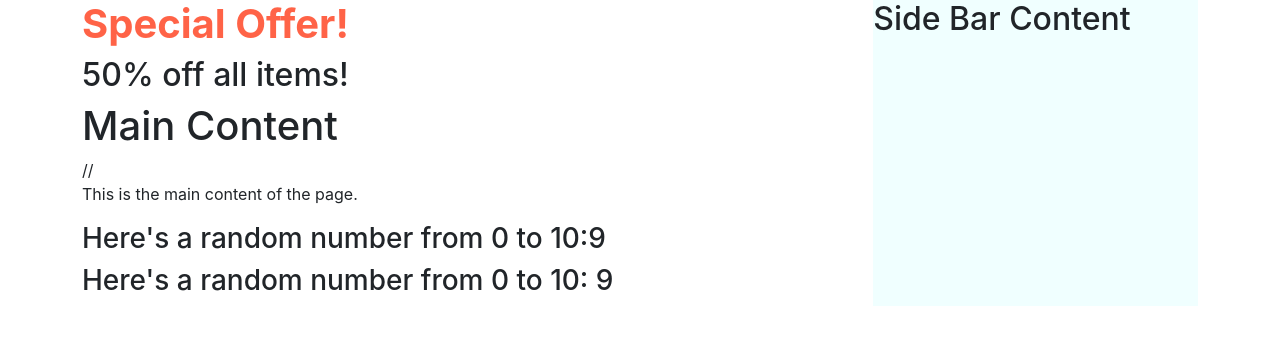
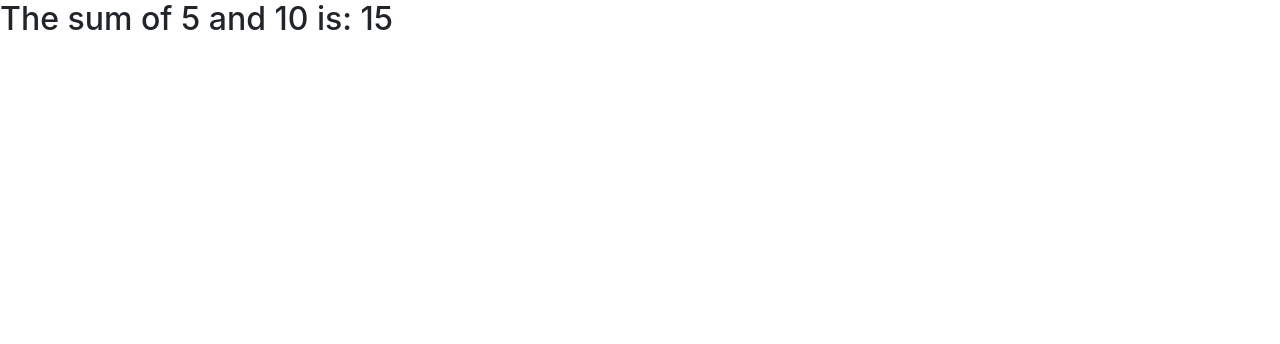
Before and after one commit to mlestrella843/React_Meta, a React (Create React App) app in the folder firstapp/: page / in a window 1280 px wide. Shown: the top 344 px of the page. Built offline with nearby package versions, Linux system fonts and the light colour scheme.

Commit message:
Expressions as props

```diff
--- a/firstapp/src/App.js
+++ b/firstapp/src/App.js
@@ -19,8 +19,10 @@ import Promo from "./components/styling_components/Promo";
 import Sidebar from "./components/styling_components/Sidebar";
 import './components/styling_components/style.css';
 
-import Example from "./components/ternary_operators/Example";
-import Example1 from "./components/ternary_operators/Example1";
+// import Example from "./components/ternary_operators/Example";
+// import Example1 from "./components/ternary_operators/Example1";
+
+import DisplaySum from "./components/expressions_as_props/expression1";
 
 
 function App() {
@@ -60,20 +62,31 @@ function App() {
 
     // FUNCTION USING STYLES adn Ternary Operators
 
+    // return (
+
+    //     <div className="container">
+    //         <div className="content">
+    //             <Promo heading="Special Offer!" promoSubHeading="50% off all items!" />
+    //             <h1>Main Content</h1>
+    //     //      <p>This is the main content of the page.</p>
+    //             <Example />
+    //             <Example1 />
+    //         </div>
+    //         <Sidebar />
+
+    //     </div>
+
+    // );
+
+    // Expressions as Props
+    const num1 = 5; // first number
+    const num2 = 10; // second number
+
     return (
-
-        <div className="container">
-            <div className="content">
-                <Promo heading="Special Offer!" promoSubHeading="50% off all items!" />
-                <h1>Main Content</h1>
-        //      <p>This is the main content of the page.</p>
-                <Example />
-                <Example1 />
-            </div>
-            <Sidebar />
-
+        <div className="App">
+            {/* using the component DisplaySum and passed the props */}
+            <DisplaySum a={num1} b={num2} />
         </div>
-
     );
 
 
--- /dev/null
+++ b/firstapp/src/components/expressions_as_props/expression1.js
@@ -0,0 +1,10 @@
+// DisplaySum.js
+import React from 'react';
+
+function DisplaySum(props) {
+    return (
+        <h2>The sum of {props.a} and {props.b} is: {props.a + props.b}</h2>
+    );
+}
+
+export default DisplaySum;
```
